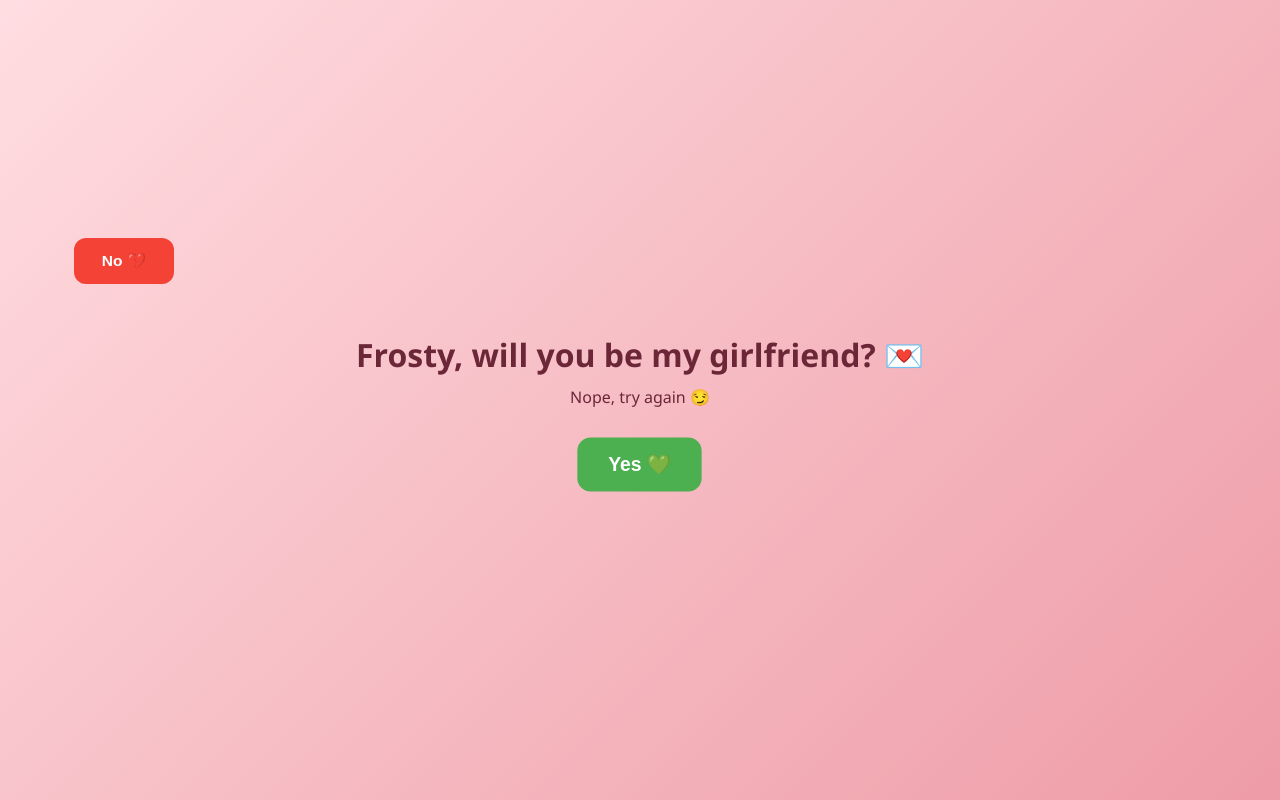
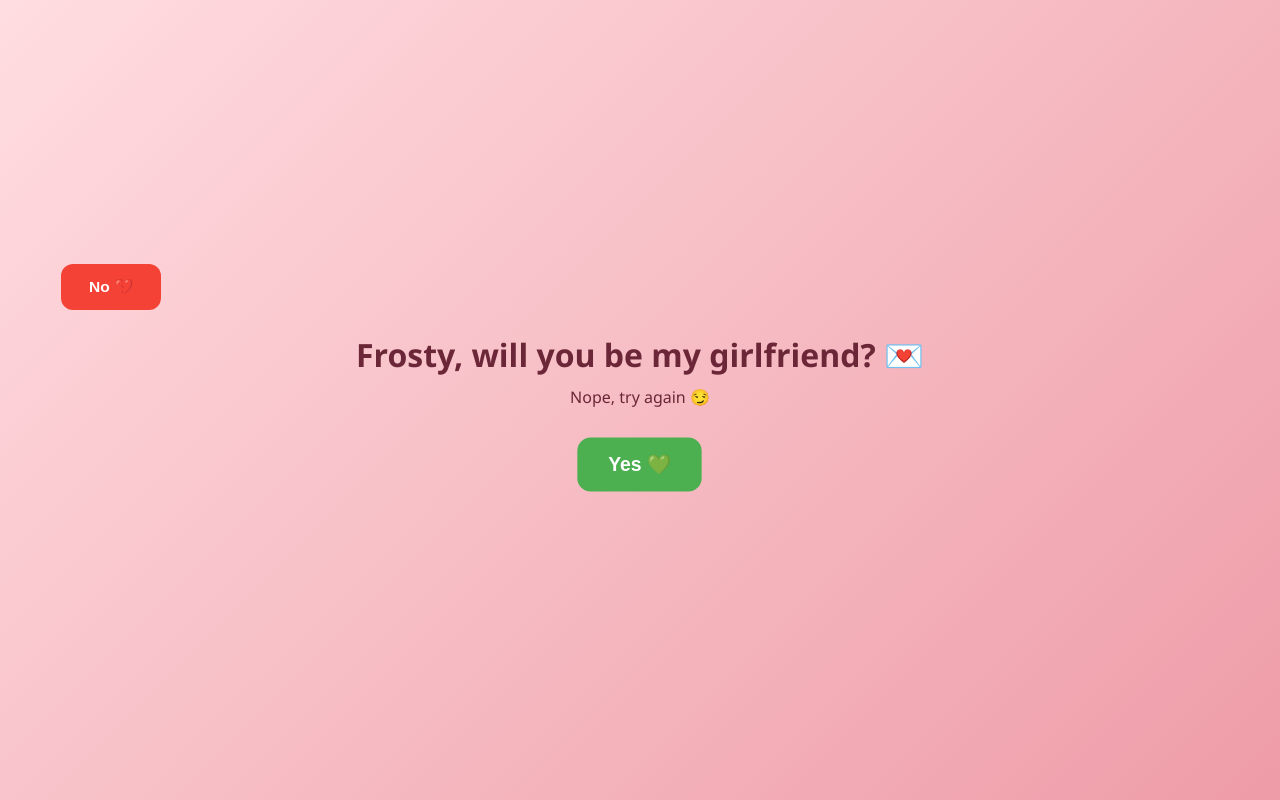
Before and after one commit to ICEWINGS999/frost999, a plain HTML site: page index.html in a window 1280 px wide. Both pictures are taken after a click on the button "No 💔". Drawn offline with Linux system fonts and the light colour scheme.

Commit message:
Refactor button positioning with padding adjustments
Refactor button positioning logic to use padding instead of margins for better viewport handling.

```diff
--- a/index.html
+++ b/index.html
@@ -103,23 +103,28 @@
     const btnWidth = noBtn.offsetWidth || 100;
     const btnHeight = noBtn.offsetHeight || 50;
 
-    // Keep it within a safe central-ish zone: avoid edges and the bottom 15%
-    // (mobile browser bars / thumb zones live there)
-    const marginX = 30;
-    const marginTop = 60;
-    const marginBottom = vh * 0.2;
+    // Safe padding from edges
+    const pad = 16;
 
-    const safeMaxX = Math.max(marginX, vw - btnWidth - marginX);
-    const safeMaxY = Math.max(marginTop, vh - btnHeight - marginBottom);
+    // The button's position range must stay within the viewport.
+    // If the screen is too small for the button + padding on both sides,
+    // just center it on that axis instead of going negative.
+    let minX = pad;
+    let maxX = vw - btnWidth - pad;
+    if (maxX < minX) { minX = maxX = Math.max(0, (vw - btnWidth) / 2); }
 
-    const randX = marginX + Math.random() * (safeMaxX - marginX);
-    const randY = marginTop + Math.random() * (safeMaxY - marginTop);
+    let minY = pad + 50; // keep clear of the heading text near the top
+    let maxY = vh - btnHeight - pad - (vh * 0.1); // avoid bottom 10% (browser bars)
+    if (maxY < minY) { minY = maxY = Math.max(0, (vh - btnHeight) / 2); }
+
+    const randX = minX + Math.random() * (maxX - minX);
+    const randY = minY + Math.random() * (maxY - minY);
 
     noBtn.style.position = 'fixed';
     noBtn.style.margin = '0';
     noBtn.style.zIndex = '1000';
-    noBtn.style.left = randX + 'px';
-    noBtn.style.top = randY + 'px';
+    noBtn.style.left = Math.round(randX) + 'px';
+    noBtn.style.top = Math.round(randY) + 'px';
 
     const newSize = Math.max(0.75, 1 - dodgeCount * 0.03);
     noBtn.style.fontSize = newSize + 'rem';
```
